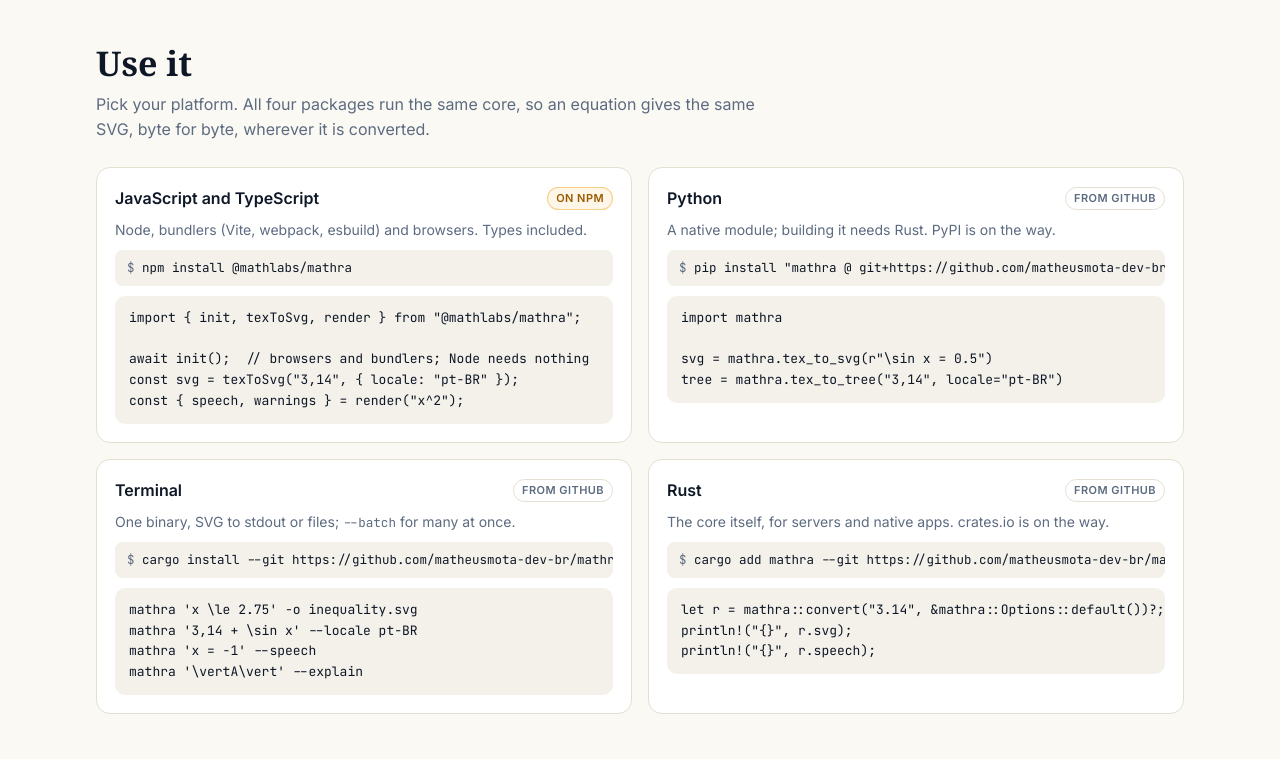
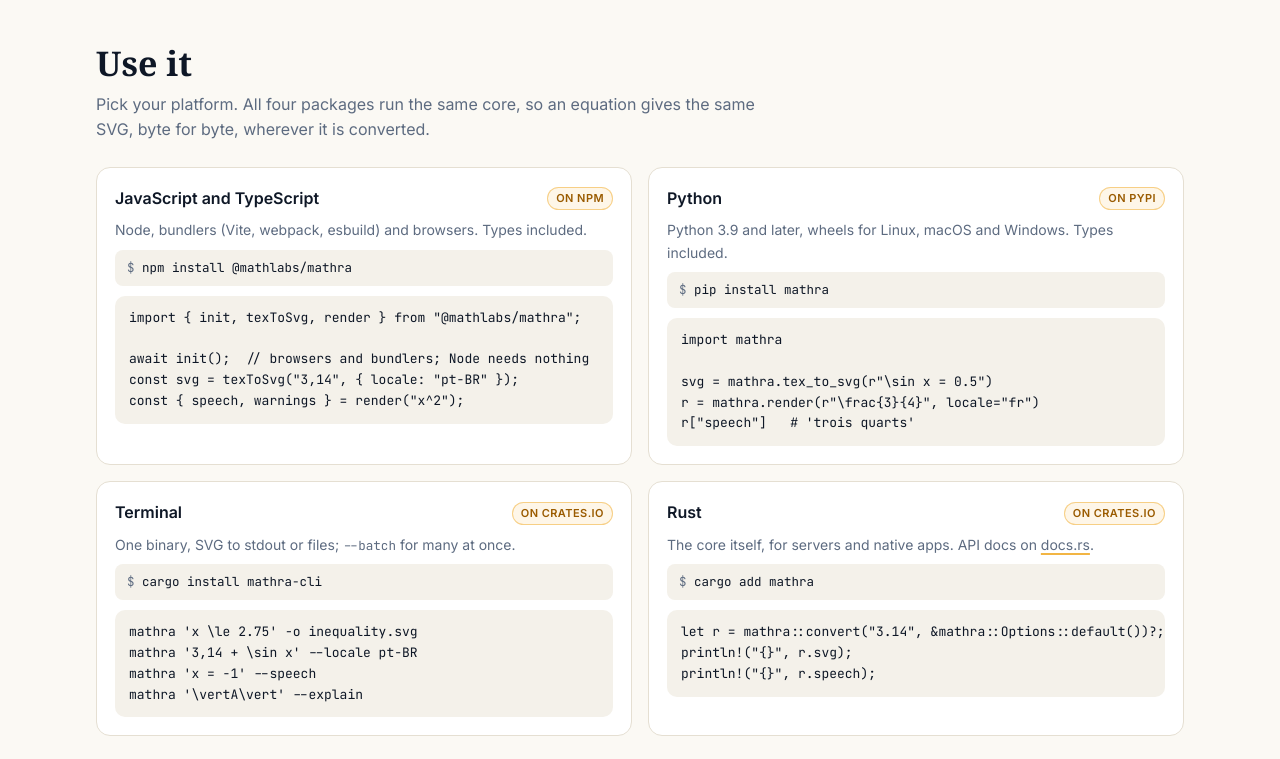
Before and after one commit to matheusmota-dev-br/mathra, a plain HTML site: page site/index.html in a window 1280 px wide. Shown: the part 2477-3236 px from the top of the page. Drawn offline with Linux system fonts and the light colour scheme; a script that the page names is missing; a web font is replaced by a local one.

Commit message:
docs: install from the registries, fix the images on crates.io, align the numbers
The README gallery used paths relative to the repository root; crates.io
resolves them from crates/core, so every image was a 404 there. Images and
links to repository files are now absolute URLs.

mathra is on npm, PyPI and crates.io: the README table and the site (hero
switcher and the four cards) install from the registries. Benchmark numbers
came from different runs in the README and the site; both now show one fresh
run (17.9 µs native; 121, 643 and 69 µs for mathra, MathJax and KaTeX).
Also fixes the locale syntax for JavaScript, the speech example in the
philosophy page, the npm `version` description and a Windows encoding issue
in the Python example.

```diff
--- a/site/index.html
+++ b/site/index.html
@@ -108,7 +108,7 @@
         <p>Typos and editor leftovers are fixed and reported as numbered warnings. <em>Strict</em> refuses them, like TeX.</p>
       </div>
       <div class="card feature">
-        <div class="eq"><span class="stat">18.7<span> µs</span></span></div>
+        <div class="eq"><span class="stat">17.9<span> µs</span></span></div>
         <h3>It is fast and stable</h3>
         <p>Mean time per equation on the corpus. The same input always writes the same bytes.</p>
       </div>
@@ -142,7 +142,7 @@
       <ul>
         <li><strong>KaTeX is faster and lighter to ship.</strong> It writes HTML that depends on its stylesheet and web fonts, so its output is not a standalone image: it cannot go into an email, a README, a slide or a PDF as is. That is why its output looks smallest.</li>
         <li><strong>MathJax's SVG output is the closest equivalent</strong> to mathra's: one standalone SVG per equation. Here mathra is about 5× faster, with output of similar size.</li>
-        <li><strong>mathra's download is mostly its font</strong>: 628 of the 926 KB are STIX Two Math, embedded so the output never depends on what is installed; the 16 languages add 34 KB. Outside the browser (CLI, Rust, Python) nothing is downloaded at all, and a native conversion takes <strong>17 µs</strong> on average.</li>
+        <li><strong>mathra's download is mostly its font</strong>: 628 of the 926 KB are STIX Two Math, embedded so the output never depends on what is installed; the 16 languages add 34 KB. Outside the browser (CLI, Rust, Python) nothing is downloaded at all, and a native conversion takes <strong>17.9 µs</strong> on average.</li>
         <li><strong>The corpus favors mathra</strong>: its 116 constructions were written while building it, and include pt-BR and mathra-only commands. The 18 gallery equations are standard LaTeX except three that only mathra reads (<code>\SI</code>, <code>\sen</code>, <code>\divchave</code>).</li>
         <li>“Converted cleanly” means no error and no command drawn in red. MathJax runs with all its TeX packages except <code>noundefined</code>; KaTeX with <code>throwOnError</code> and mhchem.</li>
         <li>Snapshot: Node 24, Apple M5, 50 conversions per equation after a warm-up. The script is in <a href="https://github.com/matheusmota-dev-br/mathra/tree/main/bench"><code>bench/</code></a>: <code>cd bench &amp;&amp; npm install &amp;&amp; npm run compare</code>.</li>
@@ -165,27 +165,28 @@ const svg = texToSvg("3,14", { locale: "pt-BR" });
 const { speech, warnings } = render("x^2");</pre>
       </div>
       <div class="card platform">
-        <div class="platform-head"><h3>Python</h3><span class="pill">from GitHub</span></div>
-        <p>A native module; building it needs Rust. PyPI is on the way.</p>
-        <code class="cmd">pip install "mathra @ git+https://github.com/matheusmota-dev-br/mathra#subdirectory=crates/python"</code>
+        <div class="platform-head"><h3>Python</h3><a class="pill live" href="https://pypi.org/project/mathra/">on PyPI</a></div>
+        <p>Python 3.9 and later, wheels for Linux, macOS and Windows. Types included.</p>
+        <code class="cmd">pip install mathra</code>
 <pre>import mathra
 
 svg = mathra.tex_to_svg(r"\sin x = 0.5")
-tree = mathra.tex_to_tree("3,14", locale="pt-BR")</pre>
+r = mathra.render(r"\frac{3}{4}", locale="fr")
+r["speech"]   # 'trois quarts'</pre>
       </div>
       <div class="card platform">
-        <div class="platform-head"><h3>Terminal</h3><span class="pill">from GitHub</span></div>
+        <div class="platform-head"><h3>Terminal</h3><a class="pill live" href="https://crates.io/crates/mathra-cli">on crates.io</a></div>
         <p>One binary, SVG to stdout or files; <code>--batch</code> for many at once.</p>
-        <code class="cmd">cargo install --git https://github.com/matheusmota-dev-br/mathra mathra-cli</code>
+        <code class="cmd">cargo install mathra-cli</code>
 <pre>mathra 'x \le 2.75' -o inequality.svg
 mathra '3,14 + \sin x' --locale pt-BR
 mathra 'x = -1' --speech
 mathra '\vertA\vert' --explain</pre>
       </div>
       <div class="card platform">
-        <div class="platform-head"><h3>Rust</h3><span class="pill">from GitHub</span></div>
-        <p>The core itself, for servers and native apps. crates.io is on the way.</p>
-        <code class="cmd">cargo add mathra --git https://github.com/matheusmota-dev-br/mathra</code>
+        <div class="platform-head"><h3>Rust</h3><a class="pill live" href="https://crates.io/crates/mathra">on crates.io</a></div>
+        <p>The core itself, for servers and native apps. API docs on <a href="https://docs.rs/mathra">docs.rs</a>.</p>
+        <code class="cmd">cargo add mathra</code>
 <pre>let r = mathra::convert("3.14", &amp;mathra::Options::default())?;
 println!("{}", r.svg);
 println!("{}", r.speech);</pre>
@@ -428,7 +429,7 @@ println!("{}", r.speech);</pre>
   // measured with bench/compare.mjs (Node 24, Apple M5); see "Reading the numbers"
   const LIBS = ["mathra", "MathJax (SVG)", "KaTeX (HTML)"];
   const SNAPSHOT = {
-    time: [110.5, 606.4, 67.0],
+    time: [120.9, 643.4, 68.5],
     famous: [18, 15, 15],
     corpus: [109, 70, 62],
     out: [2.32, 2.43, 0.95],
@@ -532,9 +533,9 @@ println!("{}", r.speech);</pre>
   // the install command for each platform, in the hero
   const INSTALL = [
     ["npm", "npm install @mathlabs/mathra"],
-    ["pip", 'pip install "mathra @ git+https://github.com/matheusmota-dev-br/mathra#subdirectory=crates/python"'],
-    ["CLI", "cargo install --git https://github.com/matheusmota-dev-br/mathra mathra-cli"],
-    ["Rust", "cargo add mathra --git https://github.com/matheusmota-dev-br/mathra"],
+    ["pip", "pip install mathra"],
+    ["CLI", "cargo install mathra-cli"],
+    ["Rust", "cargo add mathra"],
   ];
   function showInstall(i) {
     $("install-cmd").textContent = INSTALL[i][1];
```
Also changed, not shown: site/philosophy.html (+2 -2 lines), README.md, crates/python/README.md, npm/README.md.
